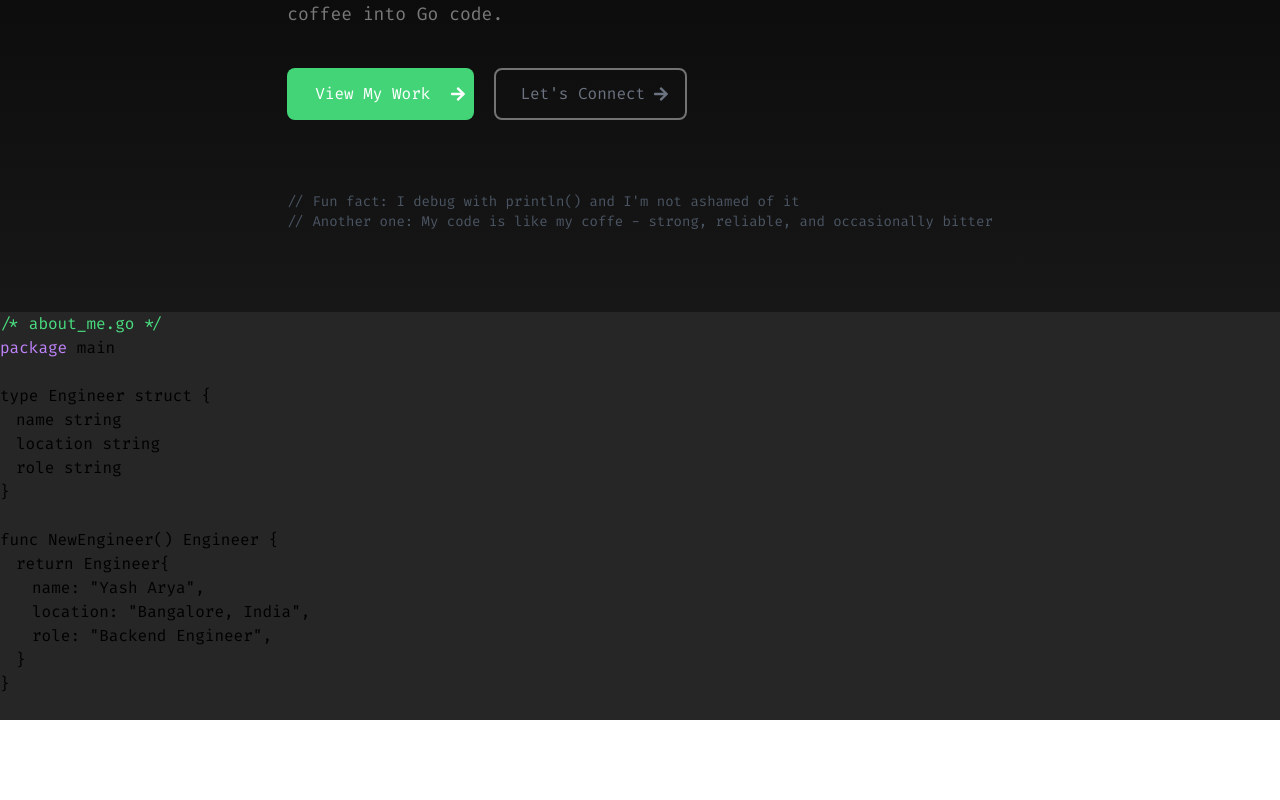
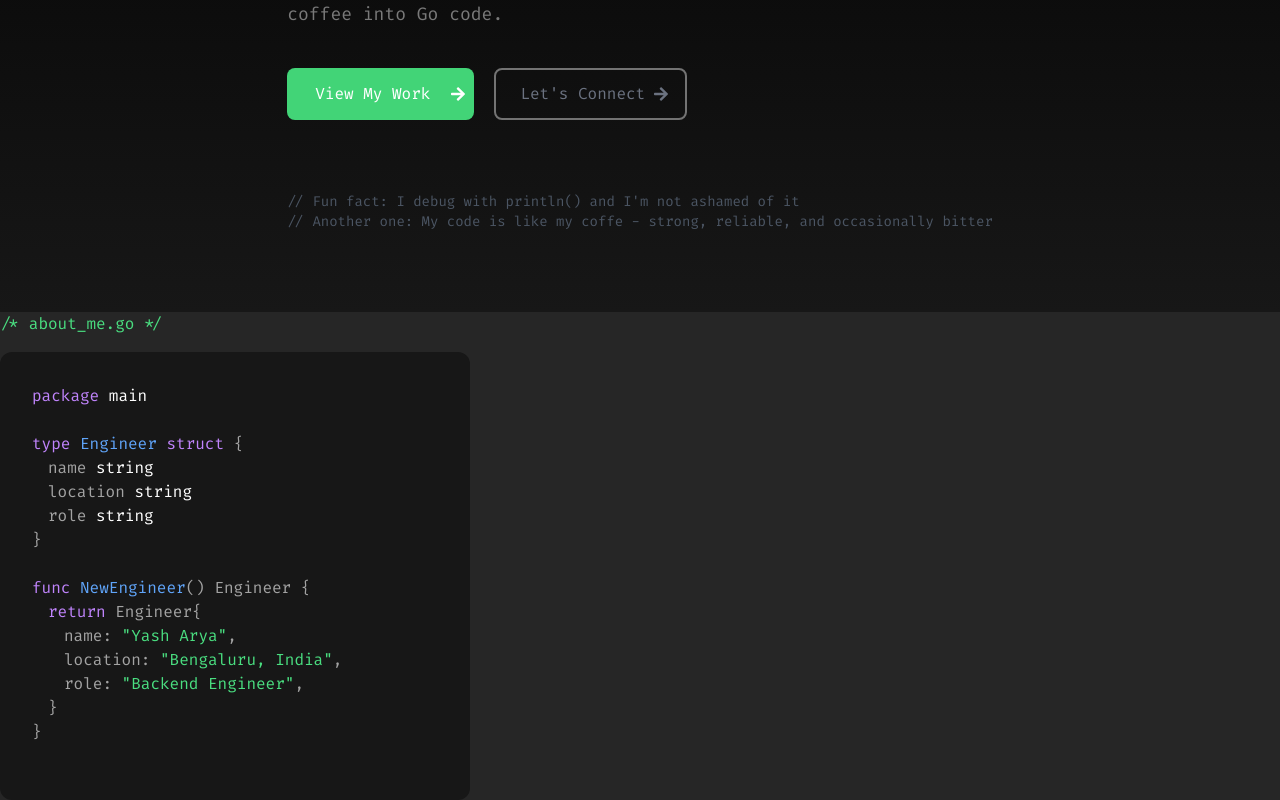
Before and after one commit to yasharya2901/my_portfolio_website, a Next.js app: page / in a window 1280 px wide. Shown: the part 368-1168 px from the top of the page. Before the commit the page ends 1088 px from the top, so only its background shows below. Built offline with nearby package versions, Linux system fonts and the light colour scheme.

Commit message:
CodeBlock Function Completed

```diff
--- a/src/app/components/WhoAmI/WhoAmI.tsx
+++ b/src/app/components/WhoAmI/WhoAmI.tsx
@@ -3,9 +3,9 @@ import React from 'react'
 function WhoAmI() {
   return (
     <div className='flex flex-row'>
-        <div className='flex flex-col'>
+        <div className='flex flex-col gap-4'>
             <div className='text-[#4ADE80]'>/* about_me.go */</div>
-            <div>
+            <div className='bg-[#171717] p-8 pr-32 rounded-xl'>
                 <CodeBlock/>
             </div>
         </div>
@@ -16,20 +16,40 @@ function WhoAmI() {
 
 function CodeBlock() {
     return (
-        <div>
-            <p><span className='text-purple-400'>package</span> main</p>
-            <br />
-            <p>type Engineer struct {`{`}</p>
-            <p className='ml-4'>name string</p>
-            <p className='ml-4'>location string</p>
-            <p className='ml-4'>role string</p>
+        <div className='text-neutral-400'>
+            <p>
+            <span className="text-purple-400">package</span> <span className="text-white">main</span>
+            </p>
+            <br/>
+            <p>
+            <span className="text-purple-400">type</span> <span className="text-blue-400">Engineer</span> <span className="text-purple-400">struct</span> {`{`}
+            </p>
+            <p className="ml-4">
+            <span className="text-neutral-400">name</span> <span className="text-white">string</span>
+            </p>
+            <p className="ml-4">
+            <span className="text-neutral-400">location</span> <span className="text-white">string</span>
+            </p>
+            <p className="ml-4">
+            <span className="text-neutral-400">role</span> <span className="text-white">string</span>
+            </p>
             <p>{`}`}</p>
-            <br />
-            <p>func NewEngineer() Engineer {`{`}</p>
-            <p className="ml-4">return Engineer{`{`}</p>
-            <p className="ml-8">name: "Yash Arya",</p>
-            <p className="ml-8">location: "Bangalore, India",</p>
-            <p className="ml-8">role: "Backend Engineer",</p>
+            <br/>
+            <p>
+            <span className="text-purple-400">func</span> <span className="text-blue-400">NewEngineer</span>() Engineer {`{`}
+            </p>
+            <p className="ml-4">
+            <span className="text-purple-400">return</span> Engineer{`{`}
+            </p>
+            <p className="ml-8">
+            <span className="text-neutral-400">name:</span> <span className="text-green-400">"Yash Arya"</span>,
+            </p>
+            <p className="ml-8">
+            <span className="text-neutral-400">location:</span> <span className="text-green-400">"Bengaluru, India"</span>,
+            </p>
+            <p className="ml-8">
+            <span className="text-neutral-400">role:</span> <span className="text-green-400">"Backend Engineer"</span>,
+            </p>
             <p className="ml-4">{`}`}</p>
             <p>{`}`}</p>
             <br />
```
